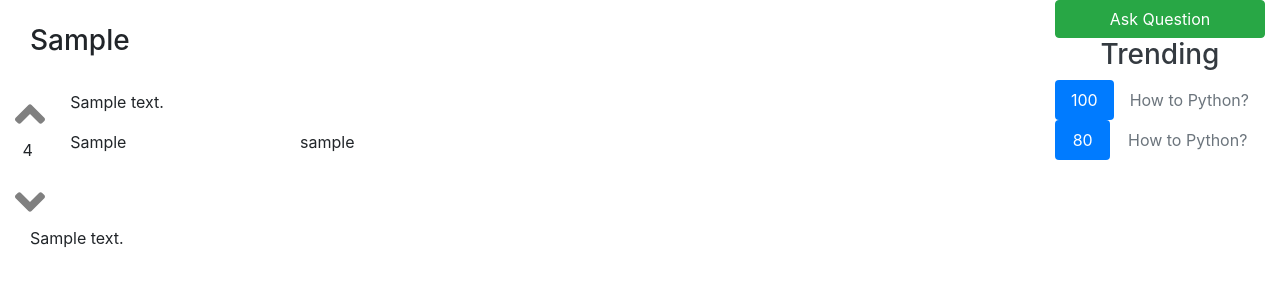
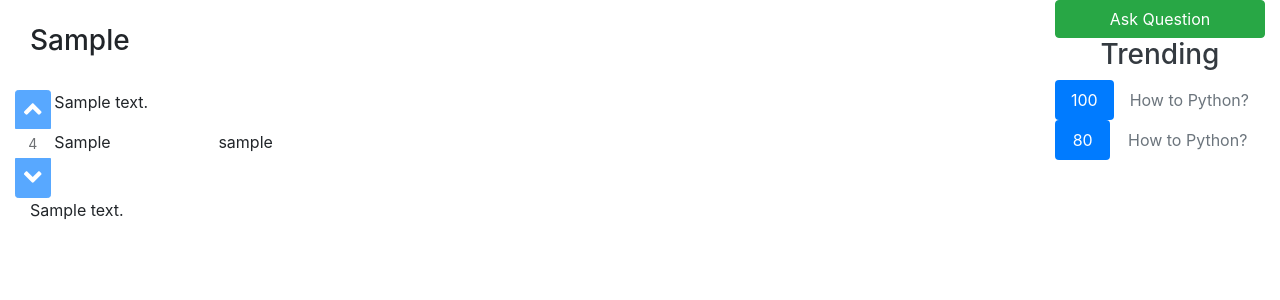
Before and after one commit to ildarkit/hasker, a Django app: a page that uses website/templates/question.html in a window 1280 px wide. Shown: the part 56-356 px from the top of the page. Run offline with Django 3.2, Linux system fonts and the light colour scheme; tables that the repository leaves empty hold one stand-in row (values such as "Sample post"); some libraries are stand-ins or nearby versions.

Commit message:
nice voting buttons group

```diff
--- a/website/templates/question.html
+++ b/website/templates/question.html
@@ -7,22 +7,26 @@
     </div>
     <div class="row">
         <div class="col-2">
-            <div class="row">
-                <div class="col-12">
+            <div class="btn-group-vertical btn-group-sm" role="group">
                 {% if user.is_authenticated and user != question.author.user %}
-                    <a href="?up_vote={{ question.pk }}"><i class="fas fa-angle-up fa-3x"></i></a>
+                <a class="btn btn-outline-primary" role="button" href="?up_vote={{ question.pk }}">
+                    <i class="fas fa-caret-up fa-2x"></i>
+                </a>
                 {% else %}
-                    <i class="fas fa-angle-up fa-3x" style="color:grey"></i>
+                <a class="btn btn-primary disabled" role="button">
+                    <i class="fas fa-angle-up fa-2x" style="color:white"></i>
+                </a>
                 {% endif %}
-                </div>
-                <div class="col-12"><p class="text-center">{{ question.rating }}</p></div>
-                <div class="col-12">
+                <a class="btn btn-link disabled" role="button" aria-disabled="true">{{ question.rating }}</a>
                 {% if user.is_authenticated and user != question.author.user %}
-                    <a href="?down_vote={{ question.pk }}"><i class="fas fa-angle-down fa-3x"></i></a>
+                <a class="btn btn-outline-primary" role="button" href="?down_vote={{ question.pk }}">
+                    <i class="fas fa-caret-down fa-2x"></i>
+                </a>
                 {% else %}
-                    <i class="fas fa-angle-down fa-3x" style="color:grey"></i>
+                <a class="btn btn-primary disabled" role="button">
+                    <i class="fas fa-angle-down fa-2x" style="color:white"></i>
+                </a>
                 {% endif %}
-                </div>
             </div>
         </div>
         <div class="col-10">
```
Lines whose indentation alone changed are shown as unchanged.
